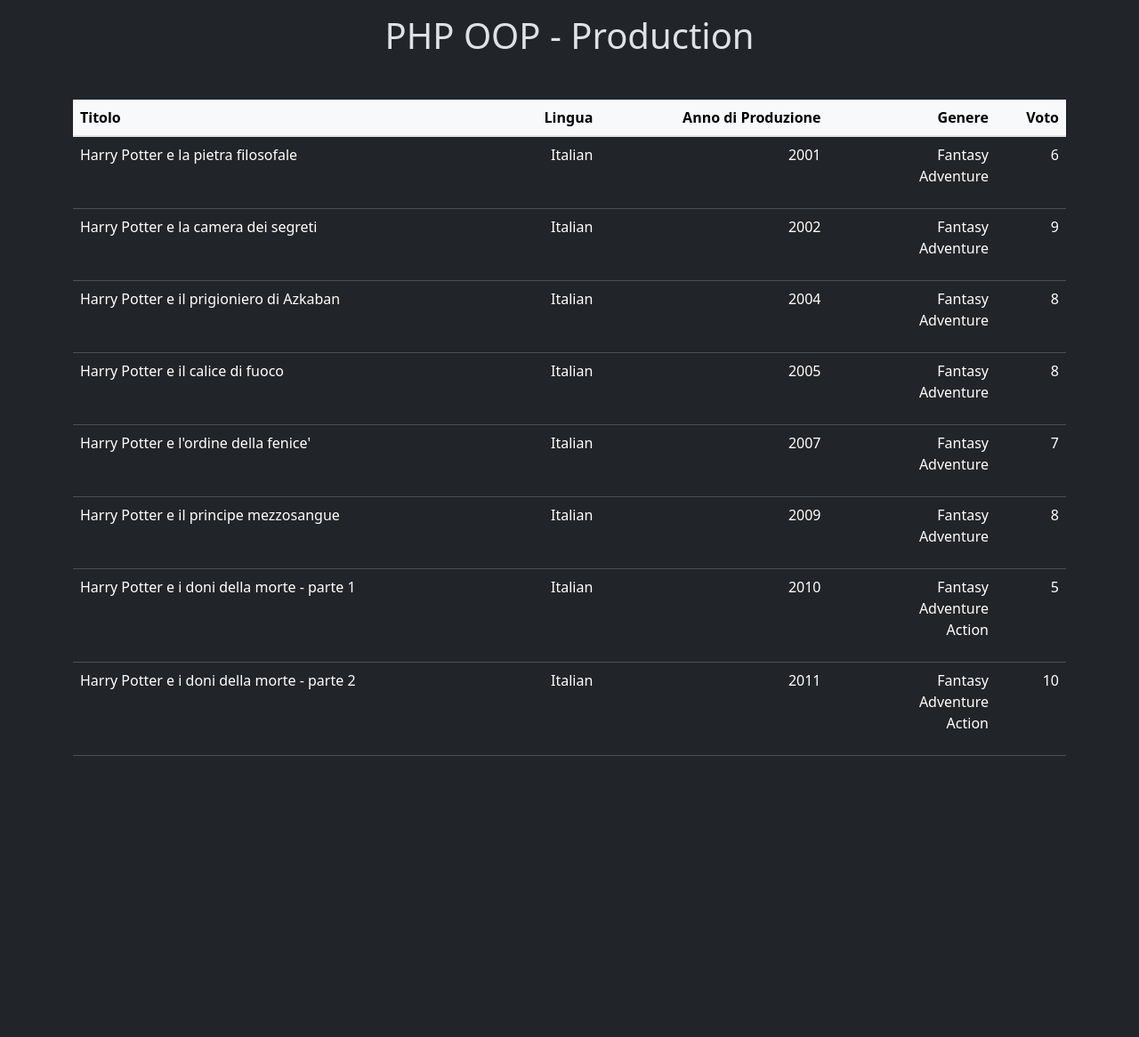
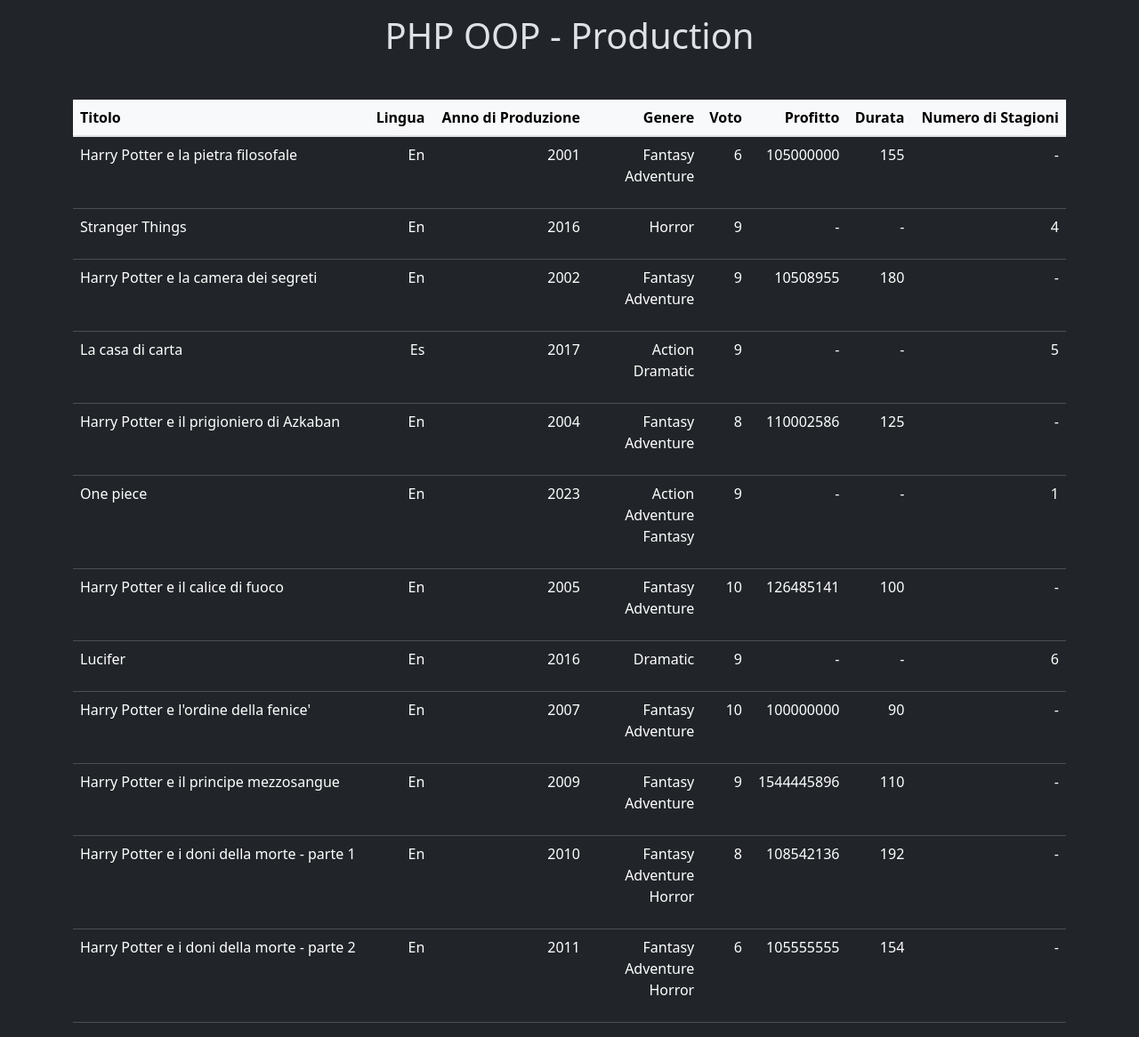
Before and after one commit to MattiaVolonterio/php-oop-1, a PHP site: page / in a window 1280 px wide. Shown: the whole page at 89% size. Before the commit the page ends 850 px from the top, so only its background shows below. Run offline with PHP 8.4, Linux system fonts and the light colour scheme.

Commit message:
feat: Movie and TVSeries Classes, modified index and add error handling

```diff
--- a/Data/data.php
+++ b/Data/data.php
@@ -1,25 +1,54 @@
 <?php
+
+use function PHPSTORM_META\type;
 
 require_once __DIR__ . "/../Models/Production.php";
 require_once __DIR__ . "/../Models/Genre.php";
-
-$first_production = new Production("Harry Potter e la pietra filosofale", "Italian", 2001, Genre::get_genre_array("Fantasy", "Adventure"), 6);
-$second_production = new Production("Harry Potter e la camera dei segreti", "Italian", 2002, Genre::get_genre_array("Fantasy", "Adventure"), 9);
-$third_production = new Production("Harry Potter e il prigioniero di Azkaban", "Italian", 2004, Genre::get_genre_array("Fantasy", "Adventure"),  8);
-$fourth_production = new Production("Harry Potter e il calice di fuoco", "Italian", 2005, Genre::get_genre_array("Fantasy", "Adventure"),  8);
-$fifth_production = new Production("Harry Potter e l'ordine della fenice'", "Italian", 2007, Genre::get_genre_array("Fantasy", "Adventure"),  7);
-$sixth_production = new Production("Harry Potter e il principe mezzosangue", "Italian", 2009, Genre::get_genre_array("Fantasy", "Adventure"),  8);
-$seventh_production = new Production("Harry Potter e i doni della morte - parte 1", "Italian", 2010, Genre::get_genre_array("Fantasy", "Adventure", "Action"));
-$eighth_production = new Production("Harry Potter e i doni della morte - parte 2", "Italian", 2011, Genre::get_genre_array("Fantasy", "Adventure", "Action"),  10);
+require_once __DIR__ . "/../Models/Movie.php";
+require_once __DIR__ . "/../Models/TVSerie.php";
 
 
-$productions = [
-    $first_production,
-    $second_production,
-    $third_production,
-    $fourth_production,
-    $fifth_production,
-    $sixth_production,
-    $seventh_production,
-    $eighth_production
-];
+try {
+    // GENERI
+    $fantasy = new Genre("Fantasy");
+    $adventure = new Genre("Adventure");
+    $action = new Genre("Action");
+    $horror = new Genre("Horror");
+    $comedy = new Genre("Comedy");
+    $drama = new Genre("Dramatic");
+
+    $movie_1 = new Movie("Harry Potter e la pietra filosofale", "En", 2001, [$fantasy->type, $adventure->type], 6, 105000000, 155);
+    $movie_2 = new Movie("Harry Potter e la camera dei segreti", "En", 2002, [$fantasy->type, $adventure->type], 9, 10508955, 180);
+    $movie_3 = new Movie("Harry Potter e il prigioniero di Azkaban", "En", 2004, [$fantasy->type, $adventure->type], 8, 110002586, 125);
+    $movie_4 = new Movie("Harry Potter e il calice di fuoco", "En", 2005, [$fantasy->type, $adventure->type], 10, 126485141, 100);
+    $movie_5 = new Movie("Harry Potter e l'ordine della fenice'", "En", 2007, [$fantasy->type, $adventure->type], 12, 100000000, 90);
+    $movie_6 = new Movie("Harry Potter e il principe mezzosangue", "En", 2009, [$fantasy->type, $adventure->type], 9, 1544445896, 110);
+    $movie_7 = new Movie("Harry Potter e i doni della morte - parte 1", "En", 2010, [$fantasy->type, $adventure->type, $horror->type], 8, 108542136, 192);
+    $movie_8 = new Movie("Harry Potter e i doni della morte - parte 2", "En", 2011, [$fantasy->type, $adventure->type, $horror->type], 6, 105555555, 154);
+    $serie_1 = new TVSerie("Stranger Things", "En", 2016, [$horror->type], 9, 4);
+    $serie_2 = new TVSerie("La casa di carta", "Es", 2017, [$action->type, $drama->type], 9, 5);
+    $serie_3 = new TVSerie("One piece", "En", 2023, [$action->type, $adventure->type, $fantasy->type], 9, 1);
+    $serie_4 = new TVSerie("Lucifer", "En", 2016, [$drama->type], 9, 6);
+
+
+
+    $productions = [
+        $movie_1,
+        $serie_1,
+        $movie_2,
+        $serie_2,
+        $movie_3,
+        $serie_3,
+        $movie_4,
+        $serie_4,
+        $movie_5,
+        $movie_6,
+        $movie_7,
+        $movie_8,
+
+    ];
+} catch (Exception $e) {
+    $error = $e->getMessage();
+    include "./errorPage.php";
+    exit();
+}
--- a/Models/Genre.php
+++ b/Models/Genre.php
@@ -2,27 +2,19 @@
 
 class Genre
 {
-    // public $type_one;
-    // public $type_two;
-    // public $type_three;
+    public $type;
 
-    // function __construct(string $type_one, string $type_two = null, string $type_three = null)
-    // {
-    //     $this->type_one = $type_one;
-    //     $this->type_two = $type_two;
-    //     $this->type_three = $type_three;
-    // }
+    function __construct($type)
+    {
+        $this->set_type($type);
+    }
 
-    public static function get_genre_array($type_one, $type_two = null, $type_three = null)
+    public function set_type($type)
     {
-        $genre_array = [$type_one];
-        if ($type_two != null) {
-            $genre_array[] = $type_two;
+        if (empty($type) || !is_string($type)) {
+            throw new Exception("Il genere non può essere vuoto o diverso da una stringa");
+        } else {
+            $this->type = $type;
         }
-        if ($type_three != null) {
-            $genre_array[] = $type_three;
-        }
-
-        return $genre_array;
     }
 }
--- /dev/null
+++ b/Models/Movie.php
@@ -0,0 +1,41 @@
+<?php
+
+require_once __DIR__ . "/./Production.php";
+
+class Movie extends Production
+{
+    public $profits;
+    public $duration;
+
+    function __construct(
+        $title,
+        $language,
+        $production_year,
+        $genres,
+        $vote,
+        $profits,
+        $duration
+    ) {
+        parent::__construct($title, $language, $production_year, $genres, $vote);
+        $this->set_profits($profits);
+        $this->set_duration($duration);
+    }
+
+    public function set_profits($profits)
+    {
+        if (!is_numeric($profits)) {
+            throw new Exception("Il valore di profits dev'essere un numero");
+        } else {
+            $this->profits = $profits;
+        }
+    }
+
+    public function set_duration($duration)
+    {
+        if (!is_numeric($duration)) {
+            throw new Exception("Il valore di duration dev'essere un numero");
+        } else {
+            $this->duration = $duration;
+        }
+    }
+}
--- a/Models/Production.php
+++ b/Models/Production.php
@@ -5,21 +5,21 @@ class Production
     public $title;
     public $language;
     public $production_year;
-    public $genre;
+    public $genres;
     public $vote;
 
     function __construct(
-        string $title,
-        string $language,
-        int $production_year,
-        array $genre,
-        int $vote = 5,
+        $title,
+        $language,
+        $production_year,
+        $genres,
+        $vote,
     ) {
-        $this->title = $title;
-        $this->language = $language;
-        $this->production_year = $production_year;
-        $this->genre = $genre;
-        $this->vote = $this->set_vote($vote);
+        $this->set_title($title);
+        $this->set_language($language);
+        $this->set_year($production_year);
+        $this->set_genre($genres);
+        $this->set_vote($vote);
     }
 
     public function set_vote($vote)
@@ -31,4 +31,40 @@ class Production
         else
             return $this->vote = $vote;
     }
+
+    public function set_title($title)
+    {
+        if (empty($title) || !is_string($title)) {
+            throw new Exception("Il titolo non può essere vuoto o diverso da una stringa");
+        } else {
+            $this->title = $title;
+        }
+    }
+
+    public function set_language($language)
+    {
+        if (empty($language) || !is_string($language)) {
+            throw new Exception("La lingua non può essere vuoto o diverso da una stringa");
+        } else {
+            $this->language = $language;
+        }
+    }
+
+    public function set_year($production_year)
+    {
+        if (!is_numeric($production_year)) {
+            throw new Exception("L'anno di produzione dev'essere un numero");
+        } else {
+            $this->production_year = $production_year;
+        }
+    }
+
+    public function set_genre($genres)
+    {
+        if (!is_array($genres)) {
+            throw new Exception("Generi dev'essere un'array");
+        } else {
+            $this->genres = $genres;
+        }
+    }
 }
--- /dev/null
+++ b/Models/TVSerie.php
@@ -0,0 +1,29 @@
+<?php
+
+require_once __DIR__ . "/./Production.php";
+
+class TVSerie extends Production
+{
+    public $seasons;
+
+    function __construct(
+        $title,
+        $language,
+        $production_year,
+        $genres,
+        $vote,
+        $seasons
+    ) {
+        parent::__construct($title, $language, $production_year, $genres, $vote);
+        $this->set_seasons($seasons);
+    }
+
+    public function set_seasons($seasons)
+    {
+        if (!is_numeric($seasons)) {
+            throw new Exception("Il valore di seasons dev'essere un numero");
+        } else {
+            $this->seasons = $seasons;
+        }
+    }
+}
--- a/index.php
+++ b/index.php
@@ -29,6 +29,9 @@ require_once __DIR__ . "/Data/data.php";
                 <th class="text-end">Anno di Produzione</th>
                 <th class="text-end">Genere</th>
                 <th class="text-end">Voto</th>
+                <th class="text-end">Profitto</th>
+                <th class="text-end">Durata</th>
+                <th class="text-end">Numero di Stagioni</th>
             </thead>
 
             <tbody class="table-group-divider">
--- a/template/row.php
+++ b/template/row.php
@@ -4,10 +4,19 @@
     <td class="text-end"><?= $production->production_year ?></td>
     <td class="text-end">
         <ul>
-            <?php foreach ($production->genre as $genre) : ?>
+            <?php foreach ($production->genres as $genre) : ?>
                 <li style="list-style: none;"><?= $genre ?></li>
             <?php endforeach; ?>
         </ul>
     </td>
     <td class="text-end"><?= $production->vote ?></td>
+    <?php if ($production instanceof Movie) : ?>
+        <td class="text-end"><?= $production->profits ?></td>
+        <td class="text-end"><?= $production->duration ?></td>
+        <td class="text-end">-</td>
+    <?php elseif ($production instanceof TVSerie) : ?>
+        <td class="text-end">-</td>
+        <td class="text-end">-</td>
+        <td class="text-end"><?= $production->seasons ?></td>
+    <?php endif; ?>
 </tr>
```
Also changed, not shown: errorPage.php (added, +26 -0 lines).
